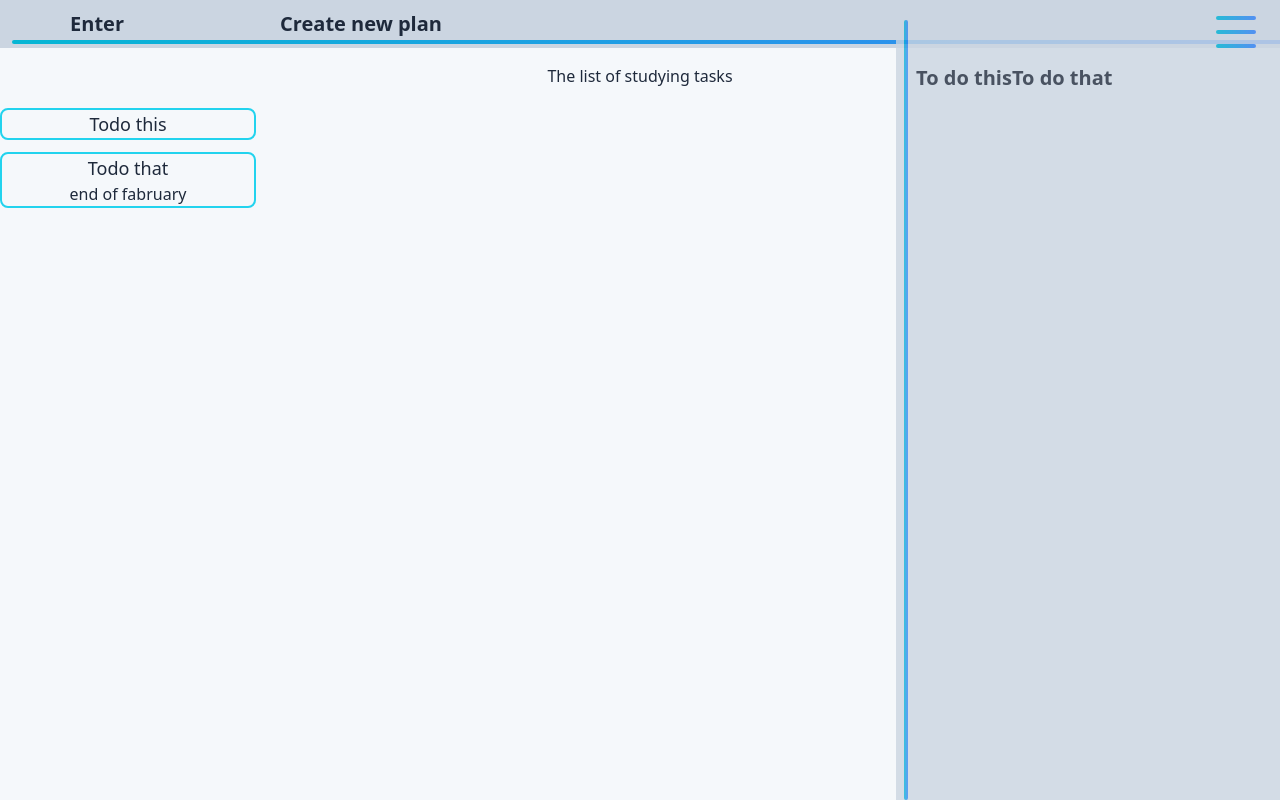
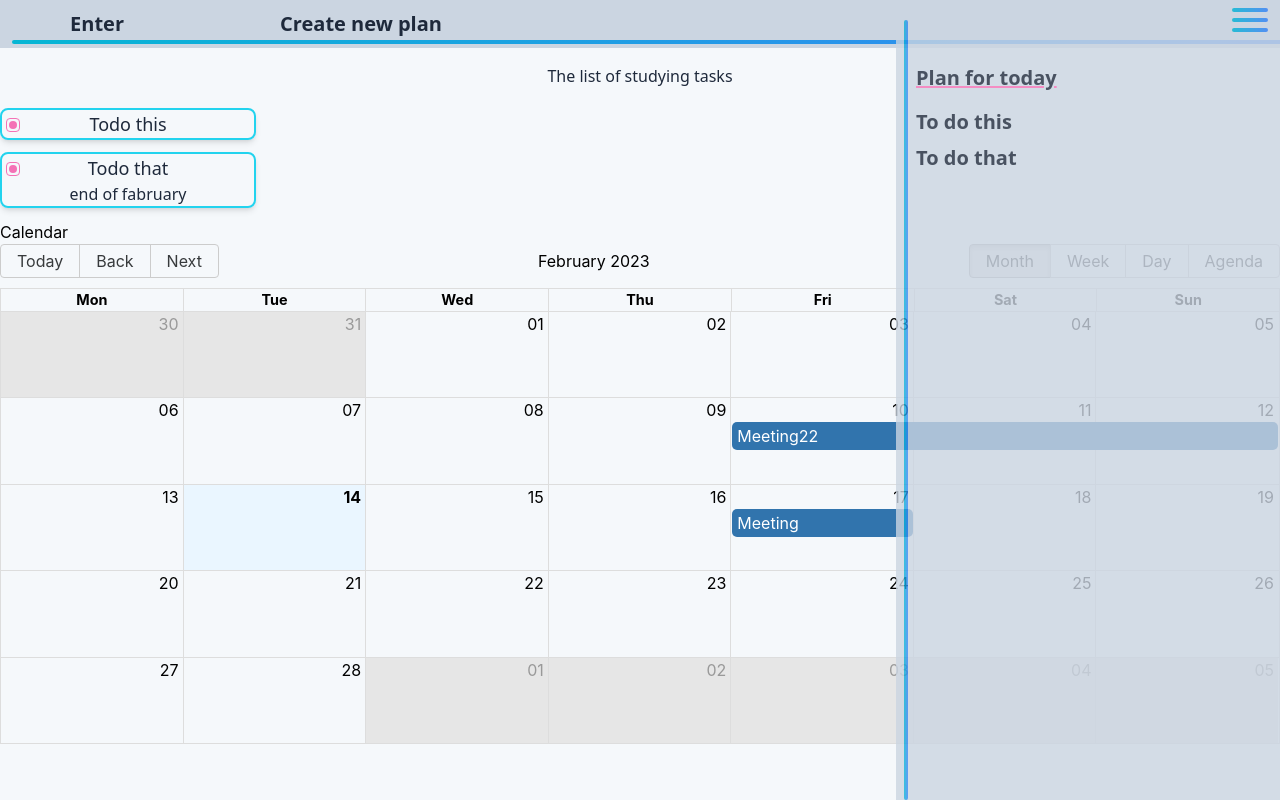
Before and after one commit to marinazonz/studdy-planner, a React (Create React App) app: page / in a window 1280 px wide. Both pictures are taken after a click on the element 1248 px from the left and 32 px from the top of the page. Built offline with nearby package versions, Linux system fonts and the light colour scheme.

Commit message:
Add calendar

```diff
--- a/package.json
+++ b/package.json
@@ -6,8 +6,13 @@
     "@testing-library/jest-dom": "^5.16.5",
     "@testing-library/react": "^13.4.0",
     "@testing-library/user-event": "^13.5.0",
+    "date-fns": "^2.29.3",
+    "moment": "^2.29.4",
     "react": "^18.2.0",
+    "react-big-calendar": "^1.6.7",
+    "react-datepicker": "^4.10.0",
     "react-dom": "^18.2.0",
+    "react-moment": "^1.1.3",
     "react-scripts": "5.0.1",
     "web-vitals": "^2.1.4"
   },
--- a/src/components/Header/burgerBt.js
+++ b/src/components/Header/burgerBt.js
@@ -1,12 +1,12 @@
 const BurgerBt = (props) => {
     return (
         <div
-            className='fixed right-0 top-2 flex flex-col justify-between w-12 h-6 cursor-pointer xl:h-8 xl:top-4 xl:w-16 z-50 opacity-100 '
+            className='fixed right-0 top-2 flex flex-col justify-between w-12 h-6 cursor-pointer xl:h-6 xl:top-2 xl:w-12 z-50 opacity-100 '
             onClick={props.onClickBurger}
         >
-            <span className='h-1 w-8 xl:w-10 animate-pulse rounded-md bg-gradient-to-r from-cyan-500 to-blue-500'></span>
-            <span className='h-1 w-8 xl:w-10 animate-pulse rounded-md bg-gradient-to-r from-cyan-500 to-blue-500'></span>
-            <span className='h-1 w-8 xl:w-10 animate-pulse rounded-md bg-gradient-to-r from-cyan-500 to-blue-500'></span>
+            <span className='h-1 w-8 xl:w-9 animate-pulse rounded-md bg-gradient-to-r from-cyan-500 to-blue-500'></span>
+            <span className='h-1 w-8 xl:w-9 animate-pulse rounded-md bg-gradient-to-r from-cyan-500 to-blue-500'></span>
+            <span className='h-1 w-8 xl:w-9 animate-pulse rounded-md bg-gradient-to-r from-cyan-500 to-blue-500'></span>
         </div>
     );
 };
--- a/src/components/Plans/studyPlan.js
+++ b/src/components/Plans/studyPlan.js
@@ -1,12 +1,14 @@
 const StudyPlan = (props) => {
     return (
-        <li className='w-64 text-center mb-3 border-2 border-cyan-400 rounded-lg'>
+        <li className='w-64 text-center mb-3 border-2 border-cyan-400 rounded-lg flex flex-col shadow-md'>
             <h2 className='font-medium text-lg'>{props.title}</h2>
-            <span
-                id='importance'
-                className='rounded-full w-1 h-1 bg-red-500'
-            ></span>
-            <p>{props.deadLine}</p>
+            <div className='flex border border-pink-400 w-3.5 h-3.5 rounded absolute ml-1 mt-2'>
+                <span
+                    id='importance'
+                    className='rounded-full w-2 h-2 bg-pink-400 m-0.5'
+                ></span>
+            </div>
+            <time>{props.deadLine}</time>
         </li>
     );
 };
--- a/src/components/Reminder.js
+++ b/src/components/Reminder.js
@@ -2,10 +2,15 @@ const Reminder = () => {
     return (
         <section className='font-sans text-slate-800 h-full w-32 md:max-w-5xl md:w-96 md:text-xl bg-slate-300 font-bold text-base absolute right-0 inset-y-0 flex transition ease-in-out duration-700 opacity-80 z-40'>
             <div className='w-0.5 md:w-1 rounded-lg bg-gradient-to-r from-cyan-500 to-blue-500 mt-5 mx-2'></div>
-            <ul className='mt-16 flex justify-start flex-wrap content-start'>
-                <li>To do this</li>
-                <li>To do that</li>
-            </ul>
+            <div className='flex flex-col'>
+                <h2 className='mt-16 underline decoration-pink-400'>
+                    Plan for today
+                </h2>
+                <ul className='mt-4 flex flex-col justify-start flex-wrap content-start '>
+                    <li className='md:mb-2'>To do this</li>
+                    <li>To do that</li>
+                </ul>
+            </div>
         </section>
     );
 };
--- a/src/components/Schedule.js
+++ b/src/components/Schedule.js
@@ -1,6 +1,56 @@
+import { useState } from "react";
+import { Calendar, dateFnsLocalizer } from "react-big-calendar";
+import format from "date-fns/format";
+import parse from "date-fns/parse";
+import startOfWeek from "date-fns/startOfWeek";
+import getDay from "date-fns/getDay";
+import "react-big-calendar/lib/css/react-big-calendar.css";
+import DatePicker from "react-datepicker";
+
+const locales = { "en-GB": require("date-fns/locale/en-GB") };
+
+const localizer = dateFnsLocalizer({
+    format,
+    parse,
+    startOfWeek: () => startOfWeek(new Date(), { weekStartsOn: 1 }),
+    getDay,
+    locales,
+});
+
+const listOfEvents = [
+    {
+        title: "Meeting",
+        allDay: true,
+        start: new Date(2023, 1, 17),
+        end: new Date(2023, 1, 17),
+    },
+    {
+        title: "Meeting22",
+        start: new Date(2023, 1, 10),
+        end: new Date(2023, 1, 13),
+    },
+];
+
 const Schedule = () => {
-    //here will be a calendar to where study tasks will be added automatically if there is a deadline or such an option to add in calendar
-    //so the user can understand their schedule
+    const [newEvent, setNewEvent] = useState({ title: "", start: "", end: "" });
+    const [allEvents, setAllEvents] = useState(listOfEvents);
+
+    const handleAddEvent = () => {
+        setAllEvents([...allEvents, newEvent]);
+    };
+
+    return (
+        <section>
+            <h3>Calendar</h3>
+            <Calendar
+                localizer={localizer}
+                events={allEvents}
+                startAccessor='start'
+                endAccessor='end'
+                style={{ height: 500 }}
+            />
+        </section>
+    );
 };
 
 export default Schedule;
```
Also changed, not shown: 1 other file (tests, documents, lock files or other folders).
